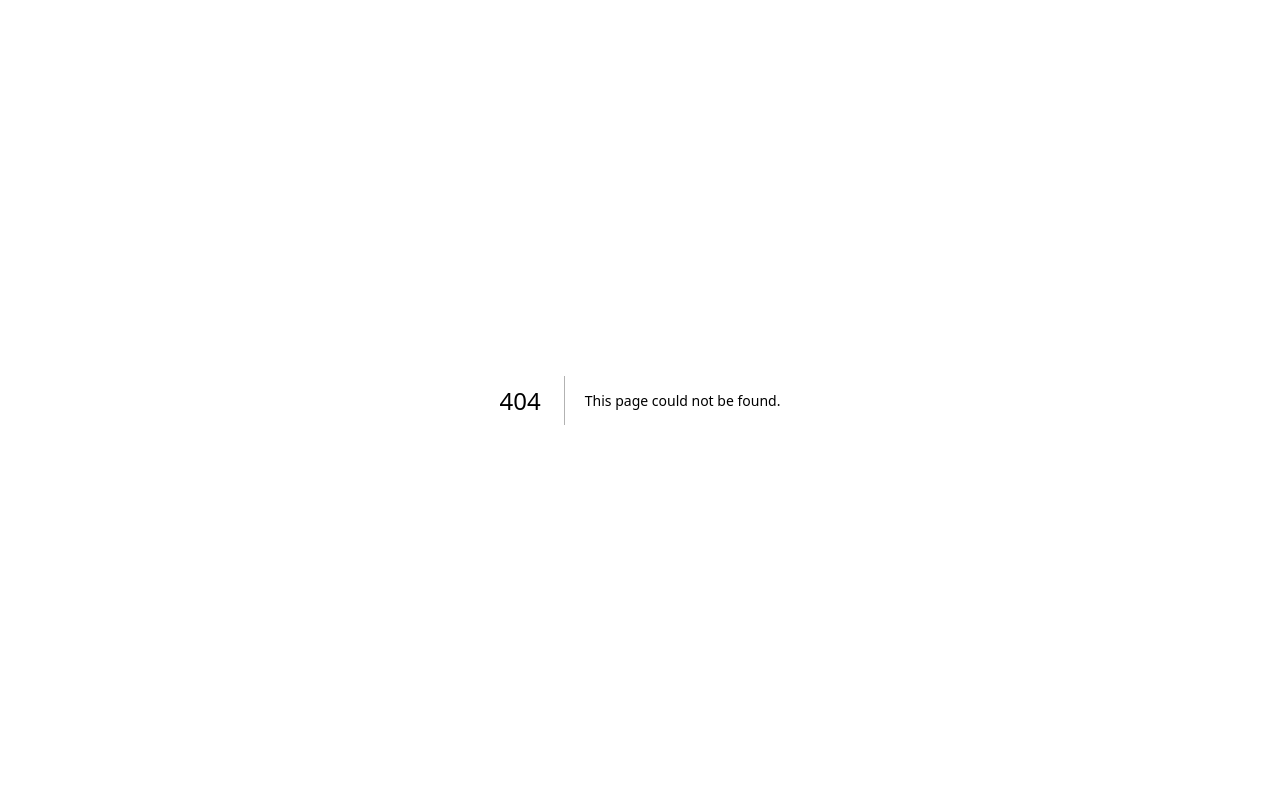
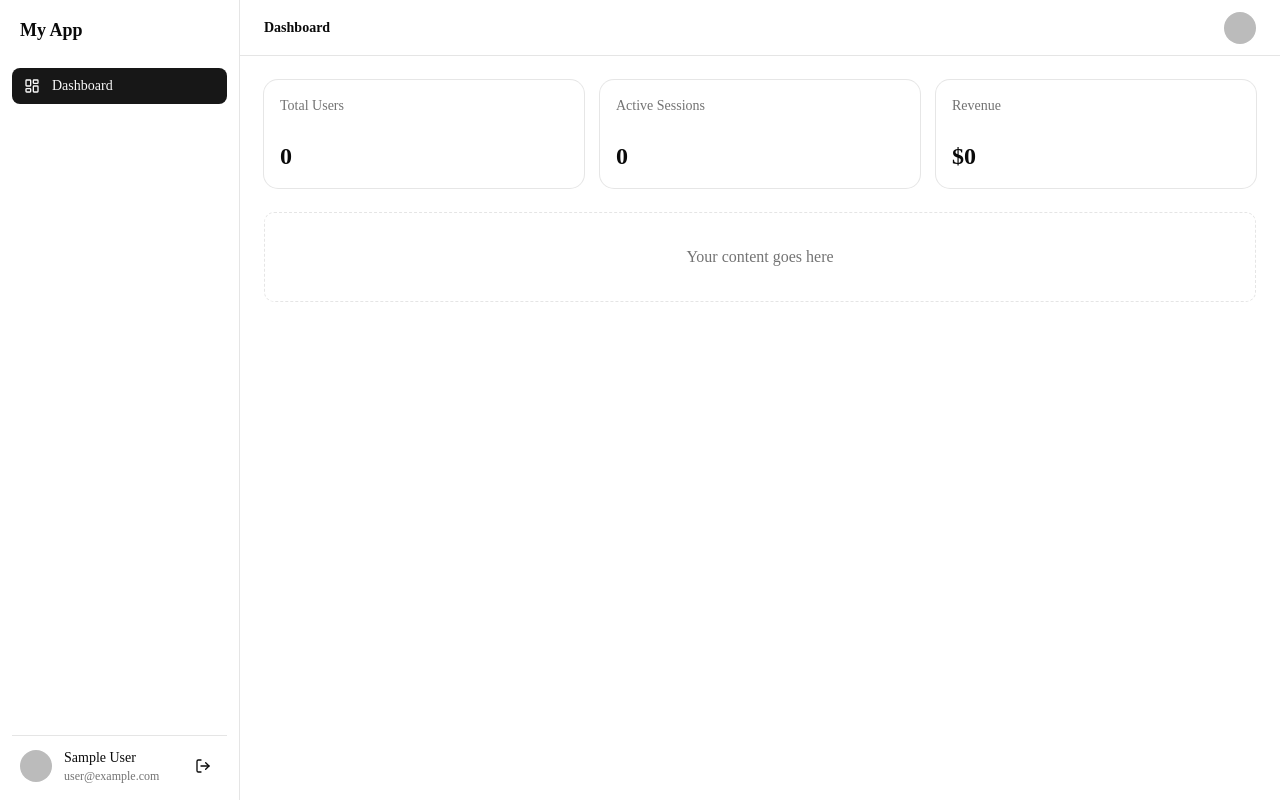
Before and after one commit to royalahn/nextjs-boilerplate-ts, a Next.js app: page /dashboard in a window 1280 px wide. Before the commit this address had no page. Built offline with nearby package versions, Linux system fonts and the light colour scheme; no server answers; sample sign-in values are in the browser's storage.

Commit message:
feat: add dashboard home, root redirect, and Toaster to root layout

```diff
--- /dev/null
+++ b/src/app/(dashboard)/dashboard/page.tsx
@@ -0,0 +1,35 @@
+import { Header } from "@/components/layout/header"
+import { Card, CardContent, CardHeader, CardTitle } from "@/components/ui/card"
+
+const stats = [
+  { title: "Total Users", value: "0" },
+  { title: "Active Sessions", value: "0" },
+  { title: "Revenue", value: "$0" },
+]
+
+export default function DashboardPage() {
+  return (
+    <div className="flex flex-col">
+      <Header title="Dashboard" />
+      <div className="p-6">
+        <div className="grid gap-4 md:grid-cols-3">
+          {stats.map((stat) => (
+            <Card key={stat.title}>
+              <CardHeader className="pb-2">
+                <CardTitle className="text-sm font-medium text-muted-foreground">
+                  {stat.title}
+                </CardTitle>
+              </CardHeader>
+              <CardContent>
+                <p className="text-2xl font-bold">{stat.value}</p>
+              </CardContent>
+            </Card>
+          ))}
+        </div>
+        <div className="mt-6 rounded-lg border border-dashed p-8 text-center text-muted-foreground">
+          Your content goes here
+        </div>
+      </div>
+    </div>
+  )
+}
--- a/src/app/layout.tsx
+++ b/src/app/layout.tsx
@@ -1,33 +1,36 @@
-import type { Metadata } from "next";
-import { Geist, Geist_Mono } from "next/font/google";
-import "./globals.css";
+import type { Metadata } from "next"
+import { Geist, Geist_Mono } from "next/font/google"
+import "./globals.css"
+import { Toaster } from "@/components/ui/sonner"
 
 const geistSans = Geist({
   variable: "--font-geist-sans",
   subsets: ["latin"],
-});
+})
 
 const geistMono = Geist_Mono({
   variable: "--font-geist-mono",
   subsets: ["latin"],
-});
+})
 
 export const metadata: Metadata = {
-  title: "Create Next App",
-  description: "Generated by create next app",
-};
+  title: "My App",
+  description: "My App",
+}
 
 export default function RootLayout({
   children,
-}: Readonly<{
-  children: React.ReactNode;
-}>) {
+}: {
+  children: React.ReactNode
+}) {
   return (
-    <html
-      lang="en"
-      className={`${geistSans.variable} ${geistMono.variable} h-full antialiased`}
-    >
-      <body className="min-h-full flex flex-col">{children}</body>
+    <html lang="en">
+      <body
+        className={`${geistSans.variable} ${geistMono.variable} antialiased`}
+      >
+        {children}
+        <Toaster />
+      </body>
     </html>
-  );
+  )
 }
--- a/src/app/page.tsx
+++ b/src/app/page.tsx
@@ -1,65 +1,5 @@
-import Image from "next/image";
+import { redirect } from "next/navigation"
 
-export default function Home() {
-  return (
-    <div className="flex flex-col flex-1 items-center justify-center bg-zinc-50 font-sans dark:bg-black">
-      <main className="flex flex-1 w-full max-w-3xl flex-col items-center justify-between py-32 px-16 bg-white dark:bg-black sm:items-start">
-        <Image
-          className="dark:invert"
-          src="/next.svg"
-          alt="Next.js logo"
-          width={100}
-          height={20}
-          priority
-        />
-        <div className="flex flex-col items-center gap-6 text-center sm:items-start sm:text-left">
-          <h1 className="max-w-xs text-3xl font-semibold leading-10 tracking-tight text-black dark:text-zinc-50">
-            To get started, edit the page.tsx file.
-          </h1>
-          <p className="max-w-md text-lg leading-8 text-zinc-600 dark:text-zinc-400">
-            Looking for a starting point or more instructions? Head over to{" "}
-            <a
-              href="https://vercel.com/templates?framework=next.js&utm_source=create-next-app&utm_medium=appdir-template-tw&utm_campaign=create-next-app"
-              className="font-medium text-zinc-950 dark:text-zinc-50"
-            >
-              Templates
-            </a>{" "}
-            or the{" "}
-            <a
-              href="https://nextjs.org/learn?utm_source=create-next-app&utm_medium=appdir-template-tw&utm_campaign=create-next-app"
-              className="font-medium text-zinc-950 dark:text-zinc-50"
-            >
-              Learning
-            </a>{" "}
-            center.
-          </p>
-        </div>
-        <div className="flex flex-col gap-4 text-base font-medium sm:flex-row">
-          <a
-            className="flex h-12 w-full items-center justify-center gap-2 rounded-full bg-foreground px-5 text-background transition-colors hover:bg-[#383838] dark:hover:bg-[#ccc] md:w-[158px]"
-            href="https://vercel.com/new?utm_source=create-next-app&utm_medium=appdir-template-tw&utm_campaign=create-next-app"
-            target="_blank"
-            rel="noopener noreferrer"
-          >
-            <Image
-              className="dark:invert"
-              src="/vercel.svg"
-              alt="Vercel logomark"
-              width={16}
-              height={16}
-            />
-            Deploy Now
-          </a>
-          <a
-            className="flex h-12 w-full items-center justify-center rounded-full border border-solid border-black/[.08] px-5 transition-colors hover:border-transparent hover:bg-black/[.04] dark:border-white/[.145] dark:hover:bg-[#1a1a1a] md:w-[158px]"
-            href="https://nextjs.org/docs?utm_source=create-next-app&utm_medium=appdir-template-tw&utm_campaign=create-next-app"
-            target="_blank"
-            rel="noopener noreferrer"
-          >
-            Documentation
-          </a>
-        </div>
-      </main>
-    </div>
-  );
+export default function RootPage() {
+  redirect("/dashboard")
 }
```
